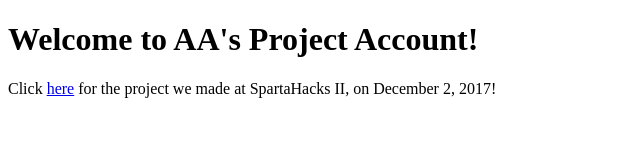
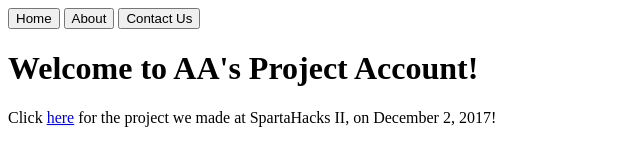
Before and after one commit to AAProjectAccount/AAProjectAccount, a plain HTML site: page index.html in a window 1280 px wide. Shown: the whole page, without its empty margins (0-640 px from the left). Drawn offline with Linux system fonts and the light colour scheme.

Commit message:
Added some buttons with no functionality.

```diff
--- a/index.html
+++ b/index.html
@@ -5,6 +5,9 @@
 		<link href="index.css" rel="stylesheet" type="text/css"/>
 	</head>
 	<body>
+		<button>Home</button>
+		<button>About</button>
+		<button>Contact Us</button>
 		<h1>Welcome to AA's Project Account!</h1>
 
 		Click <a href='https://andrewdongandy.github.io/'>here</a>
```
